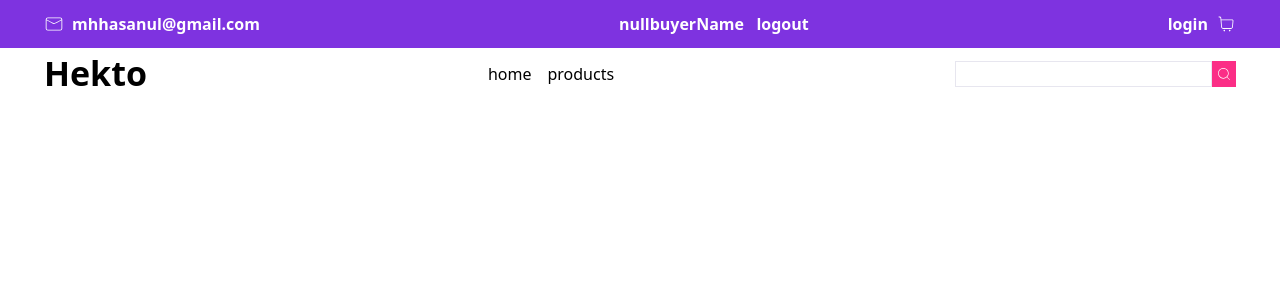
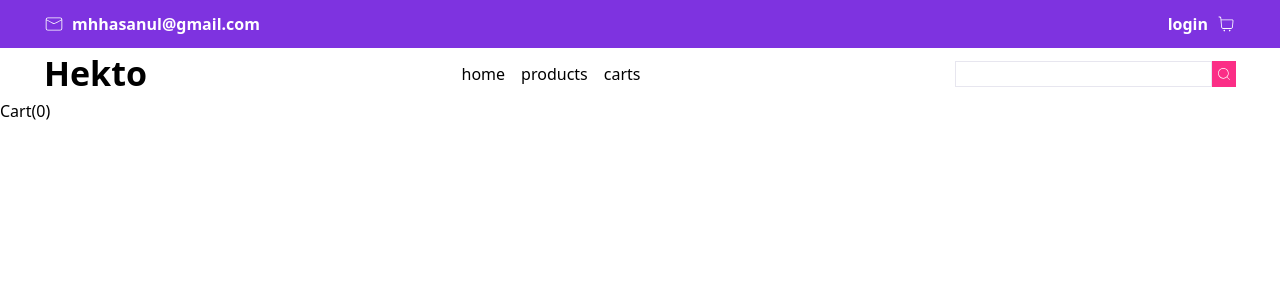
Before and after one commit to sagartmg2/sh-bh-ash-react, a React app in the folder ecommerce-client/: page /carts in a window 1280 px wide. Shown: the top 300 px of the page. Built offline with nearby package versions, Linux system fonts and the light colour scheme; the HTML template or start-up script is replaced by a standard one.

Commit message:
login: using redux and persist user-data

```diff
--- a/ecommerce-client/src/App.jsx
+++ b/ecommerce-client/src/App.jsx
@@ -8,8 +8,31 @@ import SingleProduct from './pages/SingleProduct'
 import { ToastContainer } from 'react-toastify';
 import 'react-toastify/dist/ReactToastify.css';
 import Singup from './pages/SingnUp'
+import Cart from './pages/Cart'
+import axios from 'axios'
+import { setUser } from './app/slice/userSlice'
+import { useDispatch } from 'react-redux'
 
 export default function App() {
+  const dispatch = useDispatch()
+
+  useEffect(() =>{
+    let access_token =  localStorage.getItem("access_token")
+    if(access_token){
+      axios.get("https://ecommerce-sagartmg2.vercel.app/api/users/get-user",{
+        headers:{
+          Authorization:`Bearer ${access_token}`
+        }
+      })
+      .then(res =>{
+        dispatch(setUser(res.data)) // populatate user data in redux
+      })
+      .catch(err =>{
+
+      })
+    }
+  },[])
+
   return (
     <>
       <Header />
@@ -17,6 +40,7 @@ export default function App() {
         <Route path='/' element={<Home />} />
         <Route path='login' element={<Login />} />
         <Route path='signup' element={<Singup />} />
+        <Route path='carts' element={<Cart />} />
 
         {/* <Route path='products' element={<Products />} />
         <Route path='products/:slug' element={<SingleProduct />} /> */}
--- a/ecommerce-client/src/app/slice/userSlice.js
+++ b/ecommerce-client/src/app/slice/userSlice.js
@@ -6,12 +6,17 @@ export const userSlice = createSlice({
     value: null,
   },
   reducers: {
-    setUser: (state,payload) => {
-      state.value = { name: "ram" };
+    setUser: (state, action) => {
+      console.log(action);
+      state.value = action.payload;
+    },
+    logout: (state) => {
+      state.value = null;
+      localStorage.removeItem("access_token")
     },
   },
 });
 
-export const { setUser } = userSlice.actions;
+export const { setUser,logout } = userSlice.actions;  // named export
 
-export default userSlice.reducer;
+export default userSlice.reducer; // default export
--- a/ecommerce-client/src/components/common/Header.jsx
+++ b/ecommerce-client/src/components/common/Header.jsx
@@ -8,6 +8,7 @@ import {
 } from "react-icons/ci";
 import { useState } from "react";
 import { useSelector } from "react-redux";
+import TopNavBar from "./TopNavBar";
 
 export default function Header() {
   const [isMenuOpen, setIsMenuOpen] = useState(false);
@@ -22,24 +23,7 @@ export default function Header() {
 
   return (
     <header className="">
-      <nav className="bg-primary py-3 text-white">
-        <div className="container flex flex-col items-center  font-semibold  md:flex-row md:justify-between   ">
-          <div className="flex items-center gap-2">
-            <CiMail className="text-xl text-white" />
-            <span>mhhasanul@gmail.com</span>
-          </div>
-
-          {JSON.stringify(user)}
-          buyerName
-          &nbsp;
-          logout
-
-          <div className="flex items-center gap-2">
-            <span><Link to="/login">login</Link></span>
-            <CiShoppingCart className="text-xl text-white" />
-          </div>
-        </div>
-      </nav>
+      <TopNavBar/>
       <nav className=" container flex flex-wrap items-center justify-between ">
         <span className="text-blue- text-[34px] font-semibold">Hekto</span>
         <CiMenuBurger
@@ -59,6 +43,9 @@ export default function Header() {
           <li>
             <Link to="/products">products</Link>
           </li>
+          <li>
+            <Link to="/carts">carts</Link>
+          </li>
         </ul>
         <form className="flex justify-center w-full lg:w-auto">
           <input className="px-3 border border-[#E7E6EF] focus:border-secondary focus:outline-none" type="text" />
--- a/ecommerce-client/src/components/common/TopNavBar.jsx
+++ b/ecommerce-client/src/components/common/TopNavBar.jsx
@@ -1,7 +1,47 @@
-import React from 'react'
+import React from "react";
+import { Link } from "react-router-dom";
+import {
+  CiLogin,
+  CiMail,
+  CiMenuBurger,
+  CiSearch,
+  CiShoppingCart,
+} from "react-icons/ci";
+import { useSelector, useDispatch } from "react-redux";
+import { logout, setUser } from "../../app/slice/userSlice";
 
 export default function TopNavBar() {
+  const user = useSelector((store) => store.user.value);
+  const dispatach = useDispatch();
+
+  const handleLogout = () => {
+    // dispatach(setUser(null))  // this is also correct
+    dispatach(logout());
+  };
+
   return (
-    <div>TopNavBar</div>
-  )
+    <nav className="bg-primary py-3 text-white">
+      <div className="container flex flex-col items-center  font-semibold  md:flex-row md:justify-between   ">
+        <div className="flex items-center gap-2">
+          <CiMail className="text-xl text-white" />
+          <span>mhhasanul@gmail.com</span>
+        </div>
+
+        <div className="flex items-center gap-2">
+          {user ? (
+            <>
+              cart(0)
+              <span>{user.name}</span>
+              <span onClick={handleLogout}>logout</span>
+            </>
+          ) : (
+            <span>
+              <Link to="/login">login</Link>
+            </span>
+          )}
+          <CiShoppingCart className="text-xl text-white" />
+        </div>
+      </div>
+    </nav>
+  );
 }
--- /dev/null
+++ b/ecommerce-client/src/pages/Cart.jsx
@@ -0,0 +1,7 @@
+import React from 'react'
+
+export default function Cart() {
+  return (
+    <div>Cart(0)</div>
+  )
+}
--- a/ecommerce-client/src/pages/Login.jsx
+++ b/ecommerce-client/src/pages/Login.jsx
@@ -22,6 +22,7 @@ export default function Login() {
       console.log(res.data.user)
       navigate("/")
       dispatch(setUser(res.data.user))
+      localStorage.setItem("access_token",res.data.access_token)
 
     })
     .catch(err =>{
```
